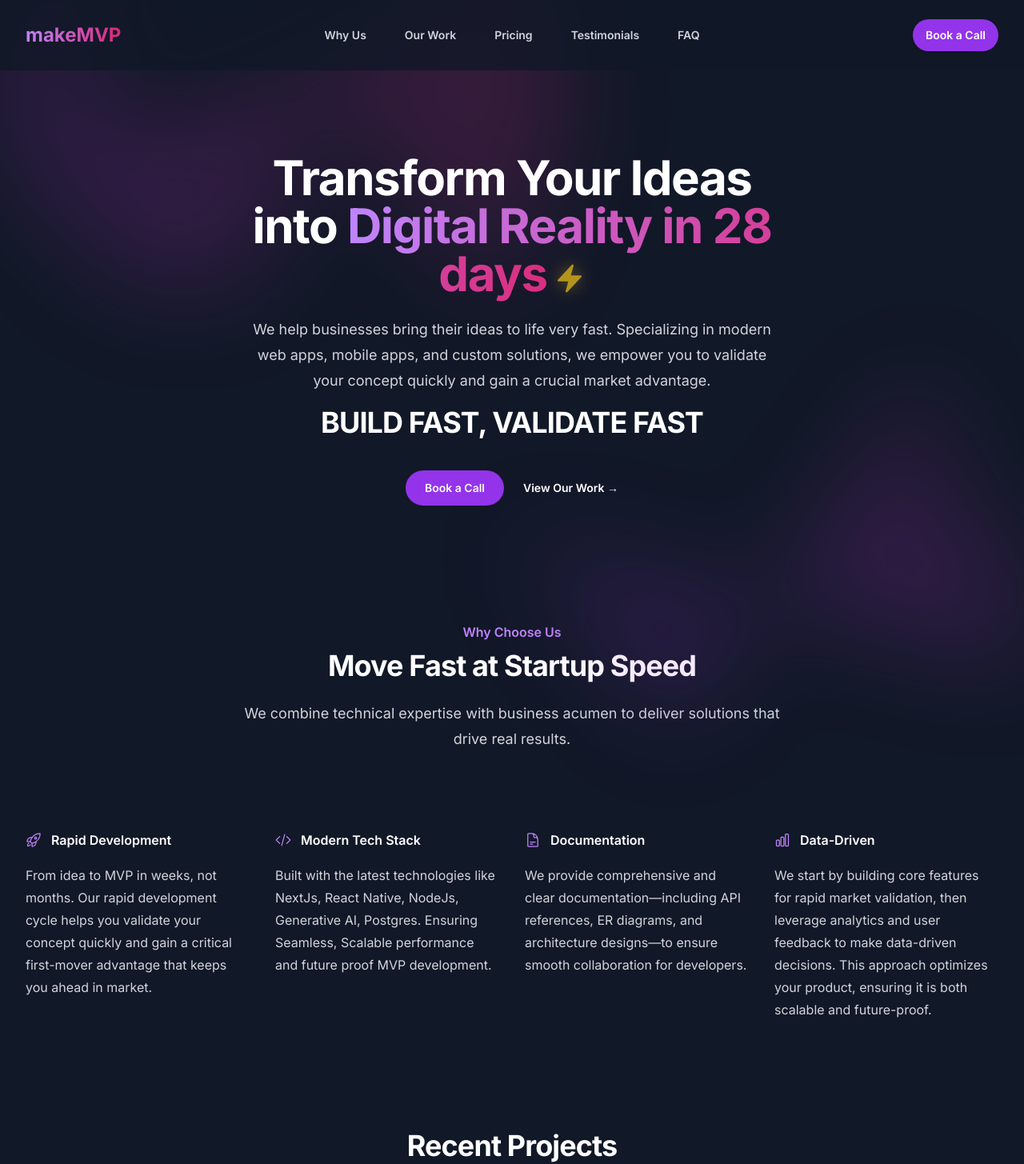
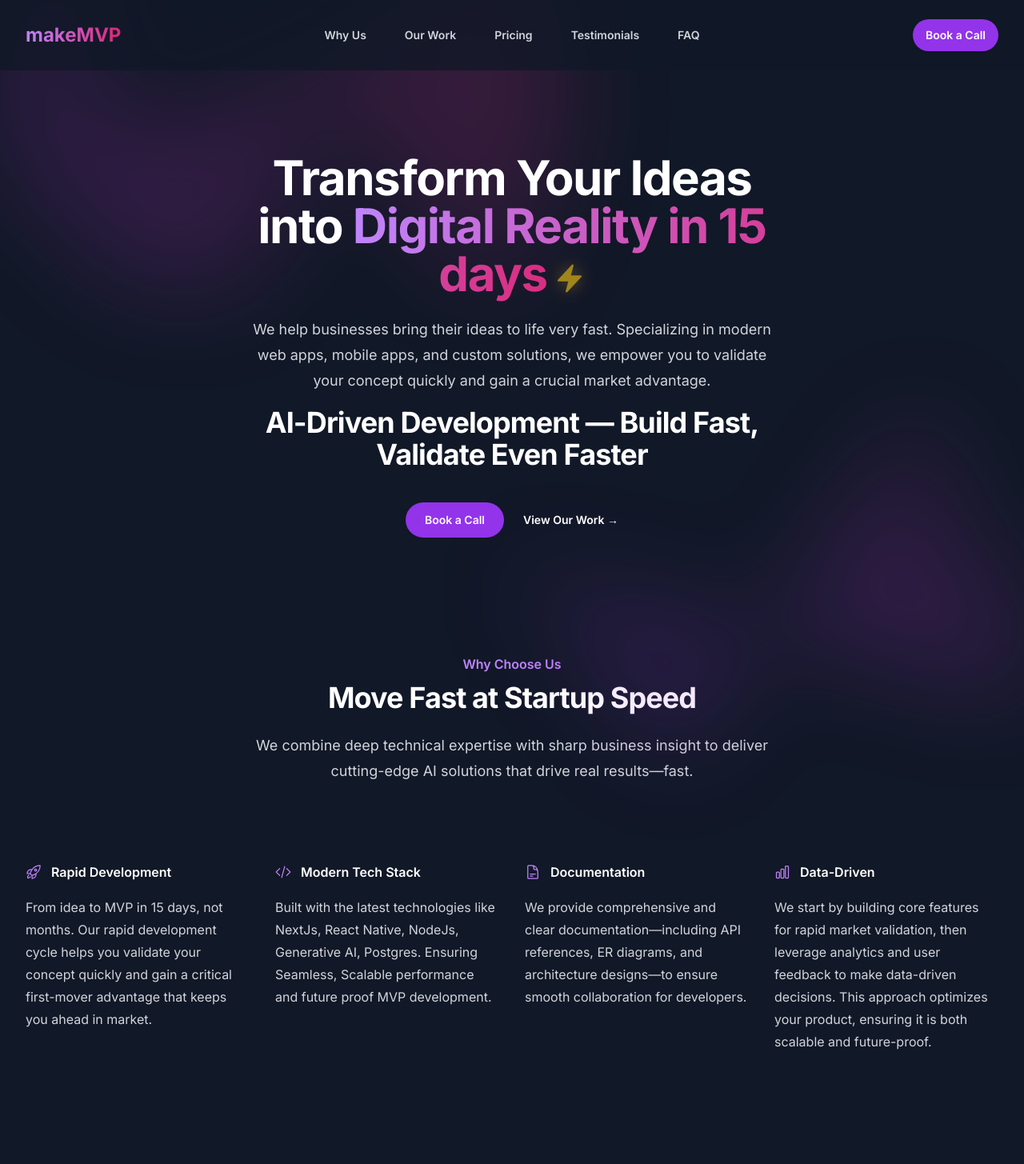
Before and after one commit to kaustubh240897/Agency_LandingPage, a Next.js app: page / in a window 1280 px wide. Shown: the top 1455 px of the page at 80% size. Built offline with nearby package versions, Linux system fonts and the light colour scheme.

Commit message:
Added a minor fix

```diff
--- a/src/components/Hero.tsx
+++ b/src/components/Hero.tsx
@@ -26,7 +26,7 @@ export default function Hero() {
               <h1 className="text-4xl font-bold tracking-tight text-white sm:text-6xl">
                 Transform Your Ideas into{' '}
                 <span className="bg-gradient-to-r from-purple-400 to-pink-600 bg-clip-text text-transparent">
-                  Digital Reality in 28 days
+                  Digital Reality in 15 days
                   <BoltIcon className="inline-block h-10 w-10 text-yellow-400 ml-2 align-middle animate-pulse drop-shadow-[0_0_10px_rgba(251,191,36,0.6)]" aria-label="Lightning" />
                 </span>
               </h1>
@@ -34,7 +34,7 @@ export default function Hero() {
                 We help businesses bring their ideas to life very fast. Specializing in modern web apps, mobile apps, and custom solutions, we empower you to validate your concept quickly and gain a crucial market advantage.
               </p>
               <h2 className="mt-4 text-2xl font-bold tracking-tight text-white sm:text-4xl">
-                BUILD FAST, VALIDATE FAST
+              AI-Driven Development — Build Fast, Validate Even Faster
               </h2>
               <div className="mt-10 flex items-center justify-center gap-x-6">
                 <Link
--- a/src/components/WhyUs.tsx
+++ b/src/components/WhyUs.tsx
@@ -11,7 +11,7 @@ const features = [
   {
     name: 'Rapid Development',
     description:
-      'From idea to MVP in weeks, not months. Our rapid development cycle helps you validate your concept quickly and gain a critical first-mover advantage that keeps you ahead in market.',
+      'From idea to MVP in 15 days, not months. Our rapid development cycle helps you validate your concept quickly and gain a critical first-mover advantage that keeps you ahead in market.',
     icon: RocketLaunchIcon,
   },
   {
@@ -48,7 +48,7 @@ export default function WhyUs() {
               Move Fast at Startup Speed
             </p>
             <p className="mt-6 text-lg leading-8 text-gray-300">
-              We combine technical expertise with business acumen to deliver solutions that drive real results.
+            We combine deep technical expertise with sharp business insight to deliver cutting-edge AI solutions that drive real results—fast.
             </p>
           </motion.div>
         </div>
```
